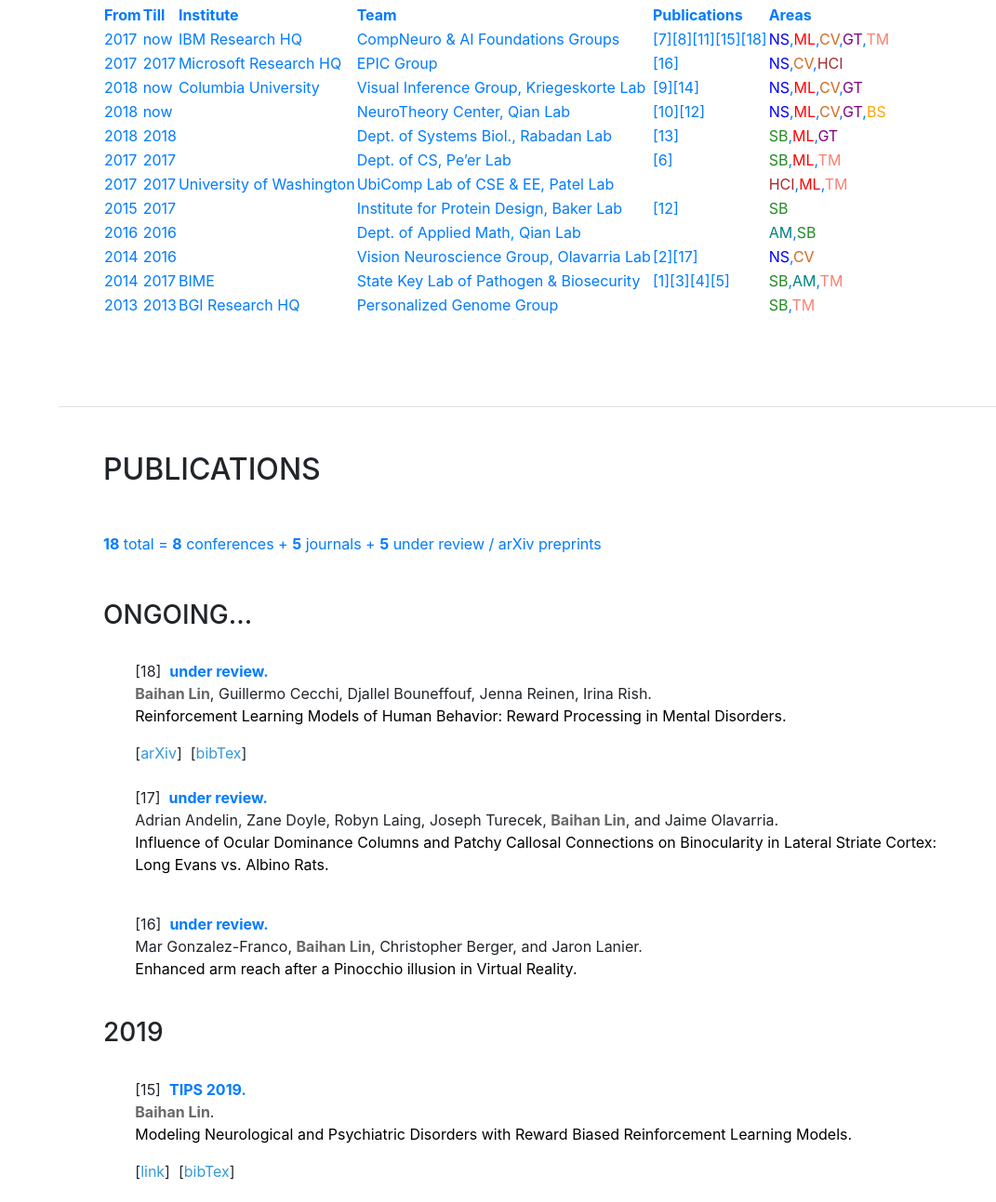
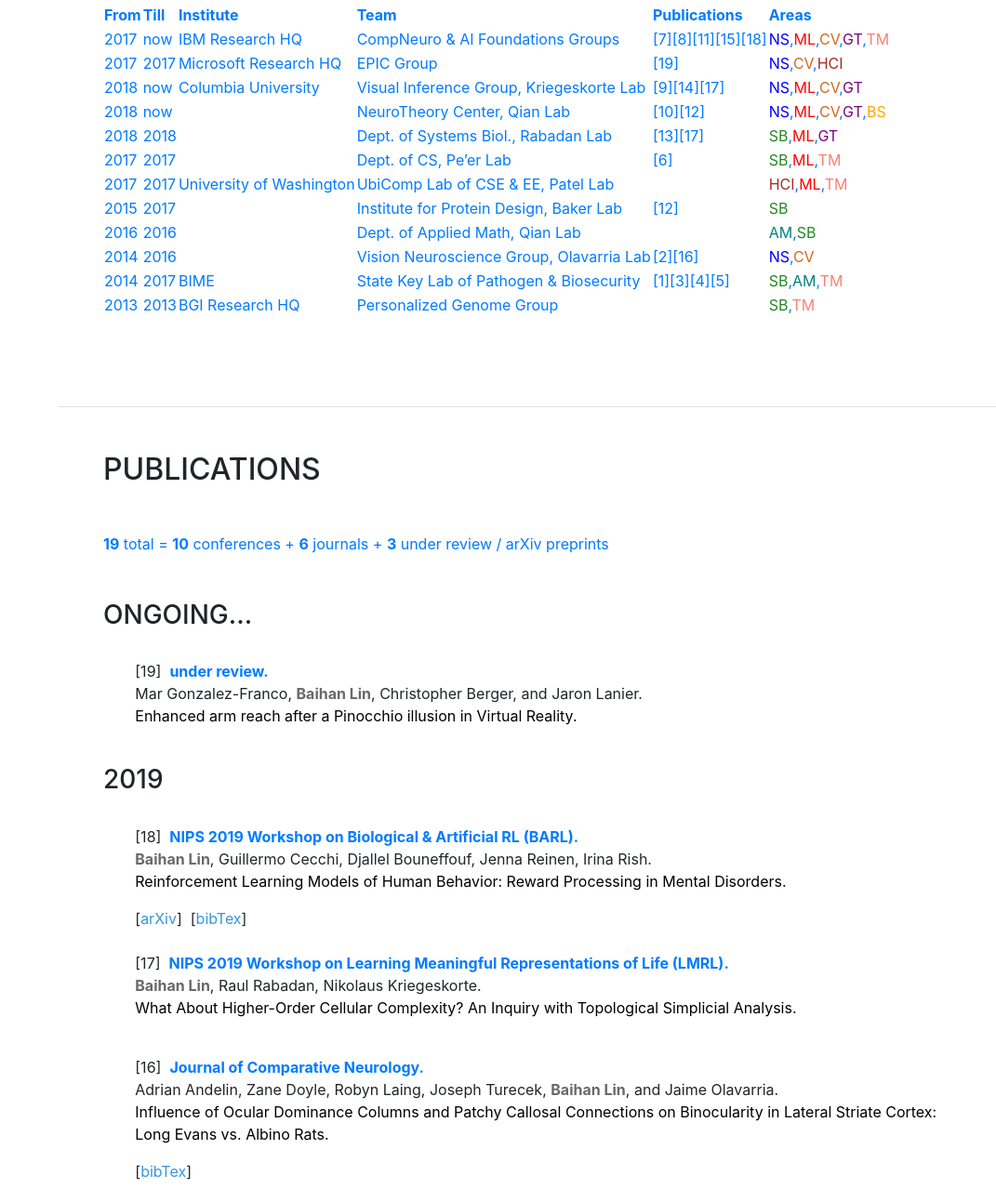
Before and after one commit to doerbeta/doerbeta.github.io, a website with bundled scripts: page index.html in a window 1280 px wide. Shown: the part 1195-2488 px from the top of the page at 93% size, without its empty margins (209-1280 px from the left). Built offline with nearby package versions, Linux system fonts and the light colour scheme; a web font is replaced by a local one.

Commit message:
update code

```diff
--- a/bibTex/andelin2019lack.txt
+++ b/bibTex/andelin2019lack.txt
@@ -1,6 +1,7 @@
 @article{andelin2019lack,
   title={Lack of Ocular Dominance Columns in Albino Rats Increases the Size of the Binocular Region in Striate Cortex},
   author={Andelin, Adrian and Doyle, Zane and Laing, Robyn and Turecek, Joseph and Lin, Baihan and Olavarria, Jaime},
-  journal={},
-  year={2019}
+  journal={Journal of Comparative Neurology},
+  year={2019},
+  publisher={Wiley Online Library}
 }
--- a/index.html
+++ b/index.html
@@ -133,7 +133,7 @@
             <a href="mailto:doerlbh@gmail.com">doerlbh@gmail.com</a>
           </div>
           <p class="mb-5 text-primary">
-            I am a Ph.D. candidate at <a href="https://ctn.zuckermaninstitute.columbia.edu/"><u>Center for Theoretical Neuroscience</u></a> and <a href="https://zuckermaninstitute.columbia.edu/"><u>Zuckerman Mind Brain Behavior Institute</u></a> in Columbia University, co-advised by <a href="https://zuckermaninstitute.columbia.edu/nikolaus-kriegeskorte-phd"><u>Prof. Nikolaus Kriegeskorte</u></a> and <a href="https://zuckermaninstitute.columbia.edu/ning-qian-phd"><u>Prof. Ning Qian</u></a>. I am interested in a variety of stuff ranging from geometric topology and dynamical systems to Bayesian statistics and machine learning, as well as their applications to neuroscience, genomics, and cognitive sciences.  </p>
+            I am a Ph.D. candidate at <a href="https://ctn.zuckermaninstitute.columbia.edu/"><u>Center for Theoretical Neuroscience</u></a> and <a href="https://zuckermaninstitute.columbia.edu/"><u>Zuckerman Mind Brain Behavior Institute</u></a> in Columbia University, co-advised by <a href="https://zuckermaninstitute.columbia.edu/nikolaus-kriegeskorte-phd"><u>Prof. Nikolaus Kriegeskorte</u></a> and <a href="https://zuckermaninstitute.columbia.edu/ning-qian-phd"><u>Prof. Ning Qian</u></a>. I am interested in a variety of stuff ranging from geometric topology and dynamical systems to Bayesian statistics and machine learning, as well as their applications to neuroscience, genomics, and cognitive sciences. Most recently, I am developing neuroscience-inspired AI systems and applying ML to understand human brains (Neuro <-> AI).   </p>
 
             <p class="mb-5 text-primary">I graduated from the University of Washington, Seattle (UW), as part of the NIH-funded Computational Neuroscience Training Program, with B.S. in Applied & Computational Mathematics and B.A. in Psychology with Honors. I still maintain close collaborations and affliations with <a href="https://systemsbiology.columbia.edu/people/baihan-lin"><u>Columbia Department of Systems Biology</u></a> and <a href="https://amath.washington.edu/people/baihan-lin"><u>UW Department of Applied Mathematics</u></a>.
             </p>
@@ -158,7 +158,7 @@
 
         <p class="mb-5 text-primary">
 
-        I am very grateful to have mentors and collaborators with whom I have the honor to work on various interesting problems spanning vision neuroscience, mathematical biology, genome sciences, protein design, artificial intelligence, computational psychiatry and human-computer interaction. I also maintain close industrial collaborations with IBM Research and Microsoft Research.  </p>
+        I am very grateful to have mentors and collaborators with whom I have the honor to work on various interesting problems spanning vision neuroscience, mathematical biology, artificial intelligence, reinforcement learning, genome sciences, protein design, computational psychiatry, and human-computer interaction. I also maintain close industrial collaborations with IBM Research and Microsoft Research.  </p>
 
         <p class="mb-5 text-primary">
           Research by areas: <span style="color: blue;"> neuroscience (NS)</span>, <span style="color: red;">machine learning (ML)</span>, <span style="color: chocolate;"> computer vision (CV)</span>, <span style="color: purple;"> geometric topology (GT)</span>, <span style="color: forestgreen;"> systems biology (SB)</span>, <span style="color: teal;"> applied mathematics (AM)</span>, <span style="color: brown;"> human-computer interaction (HCI)</span>, <span style="color: orange;"> Bayesian statistics (BS)</span>, <span style="color: salmon;"> translational medicine (TM) </span>.
@@ -171,13 +171,13 @@
 
             <tr><td>2017</td><td>now</td><td>IBM Research HQ</td><td>CompNeuro & AI Foundations Groups</td><td><a href="#p7">[7]</a><a href="#p8">[8]</a><a href="#p11">[11]</a><a href="#p15">[15]</a><a href="#p18">[18]</a></td><td><span style="color: blue;">NS</span>,<span style="color: red;">ML</span>,<span style="color: chocolate;">CV</span>,<span style="color: purple;">GT</span>,<span style="color: salmon;">TM</span> </td></tr>
 
-            <tr><td>2017</td><td>2017</td><td>Microsoft Research HQ</td><td>EPIC Group</td><td><a href="#p16">[16]</a></td><td><span style="color: blue;">NS</span>,<span style="color: chocolate;">CV</span>,<span style="color: brown;">HCI</span></td></tr>
+            <tr><td>2017</td><td>2017</td><td>Microsoft Research HQ</td><td>EPIC Group</td><td><a href="#p19">[19]</a></td><td><span style="color: blue;">NS</span>,<span style="color: chocolate;">CV</span>,<span style="color: brown;">HCI</span></td></tr>
 
-            <tr><td>2018</td><td>now</td><td>Columbia University</td><td> Visual Inference Group, Kriegeskorte Lab </td><td><a href="#p9">[9]</a><a href="#p14">[14]</a></td><td><span style="color: blue;">NS</span>,<span style="color: red;">ML</span>,<span style="color: chocolate;">CV</span>,<span style="color: purple;">GT</span> </td></tr>
+            <tr><td>2018</td><td>now</td><td>Columbia University</td><td> Visual Inference Group, Kriegeskorte Lab </td><td><a href="#p9">[9]</a><a href="#p14">[14]</a><a href="#p17">[17]</a></td><td><span style="color: blue;">NS</span>,<span style="color: red;">ML</span>,<span style="color: chocolate;">CV</span>,<span style="color: purple;">GT</span> </td></tr>
 
             <tr><td>2018</td><td>now</td><td> </td><td> NeuroTheory Center, Qian Lab </td><td><a href="#p10">[10]</a><a href="#p12">[12]</a></td><td><span style="color: blue;">NS</span>,<span style="color: red;">ML</span>,<span style="color: chocolate;">CV</span>,<span style="color: purple;">GT</span>,<span style="color: orange;">BS</span> </td></tr>
 
-            <tr><td>2018</td><td>2018</td><td> </td><td> Dept. of Systems Biol., Rabadan Lab </td><td><a href="#p13">[13]</a></td><td><span style="color: forestgreen;">SB</span>,<span style="color: red;">ML</span>,<span style="color: purple;">GT</span> </td></tr>
+            <tr><td>2018</td><td>2018</td><td> </td><td> Dept. of Systems Biol., Rabadan Lab </td><td><a href="#p13">[13]</a><a href="#p17">[17]</a></td><td><span style="color: forestgreen;">SB</span>,<span style="color: red;">ML</span>,<span style="color: purple;">GT</span> </td></tr>
 
             <tr><td>2017</td><td>2017</td><td> </td><td> Dept. of CS, Pe’er Lab </td><td><a href="#p6">[6]</a></td><td><span style="color: forestgreen;">SB</span>,<span style="color: red;">ML</span>,<span style="color: salmon;">TM</span> </td></tr>
 
@@ -187,7 +187,7 @@
 
             <tr><td>2016</td><td>2016</td><td></td><td> Dept. of Applied Math, Qian Lab </td><td></td><td><span style="color: teal;">AM</span>,<span style="color: forestgreen;">SB</span></td></tr>
 
-            <tr><td>2014</td><td>2016</td><td></td><td> Vision Neuroscience Group, Olavarria Lab </td><td><a href="#p2">[2]<a><a href="#p17">[17]</a></td><td><span style="color: blue;">NS</span>,<span style="color: chocolate;">CV</span> </td></tr>
+            <tr><td>2014</td><td>2016</td><td></td><td> Vision Neuroscience Group, Olavarria Lab </td><td><a href="#p2">[2]<a><a href="#p16">[16]</a></td><td><span style="color: blue;">NS</span>,<span style="color: chocolate;">CV</span> </td></tr>
 
             <tr><td>2014</td><td>2017</td><td>BIME </td><td> State Key Lab of Pathogen & Biosecurity </td><td><a href="#p1">[1]</a><a href="#p3">[3]<a><a href="#p4">[4]</a><a href="#p5">[5]</a></td><td><span style="color: forestgreen;">SB</span>,<span style="color: teal;">AM</span>,<span style="color: salmon;">TM</span></td></tr>
 
@@ -277,34 +277,14 @@
 
           <h2 class="mb-5">Publications</h2>
 
-          <p class="mb-5 text-primary"> <b>18</b> total = <b>8</b> conferences + <b>5</b> journals + <b>5</b> under review / arXiv preprints &nbsp; </p>
+          <p class="mb-5 text-primary"> <b>19</b> total = <b>10</b> conferences + <b>6</b> journals + <b>3</b> under review / arXiv preprints &nbsp; </p>
 
           <h3> ongoing...</h3> <br />
           <ul class="fa-ul mb-0">
 
             <li>
-              <!-- <i class="fa-li fa fa-conference"></i> -->
-              [18]&nbsp; <b class="text-primary" id="p18"> under review. &nbsp; </b><br />
-              <b><span style="color: dimgray;">Baihan Lin</span></b>, Guillermo Cecchi, Djallel Bouneffouf, Jenna Reinen, Irina Rish. <br />
-              <p style="color:black"> Reinforcement Learning Models of Human Behavior: Reward Processing in Mental Disorders. </p>
-              [<a href="https://arxiv.org/abs/1906.11286" style="color:#3498db">arXiv</a>]&nbsp;
-              [<a href="./bibTex/lin2019reinforce.txt"  style="color:#3498db">bibTex</a>]&nbsp;
-              <!-- [<a href="https://app.box.com/s/ttijx4zrpvkxhtdm5cwei3a7ccav4w4v"  style="color:#3498db">code</a>]&nbsp; -->
-            </li>  <br />
-
-            <li>
               <!-- <i class="fa-li fa fa-journal"></i> -->
-              [17]&nbsp;  <b class="text-primary" id="p17"> under review. &nbsp; </b> <br />
-              Adrian Andelin, Zane Doyle, Robyn Laing, Joseph Turecek, <b><span style="color: dimgray;">Baihan Lin</span></b>, and Jaime Olavarria. <br />
-              <p style="color:black"> Influence of Ocular Dominance Columns and Patchy Callosal Connections on Binocularity in Lateral Striate Cortex: Long Evans vs. Albino Rats. </p>
-              <!-- [<a href="" style="color:#3498db">arXiv</a>]&nbsp; -->
-              <!-- [<a href="./bibTex/andelin2019lack.txt"  style="color:#3498db">bibTex</a>]&nbsp; -->
-              <!-- [<a href=""  style="color:#3498db">code</a>]&nbsp; -->
-            </li>  <br />
-
-            <li>
-              <!-- <i class="fa-li fa fa-journal"></i> -->
-              [16]&nbsp;  <b class="text-primary" id="p16"> under review. &nbsp; </b> <br />
+              [19]&nbsp;  <b class="text-primary" id="p19"> under review. &nbsp; </b> <br />
               Mar Gonzalez-Franco, <b><span style="color: dimgray;">Baihan Lin</span></b>, Christopher Berger, and Jaron Lanier. <br />
               <p style="color:black"> Enhanced arm reach after a Pinocchio illusion in Virtual Reality. </p>
               <!-- [<a href="" style="color:#3498db">arXiv</a>]&nbsp; -->
@@ -317,6 +297,36 @@
 
           <h3> 2019 </h3> <br />
           <ul class="fa-ul mb-0">
+
+            <li>
+              <!-- <i class="fa-li fa fa-conference"></i> -->
+              [18]&nbsp; <b class="text-primary" id="p18"> NIPS 2019 Workshop on Biological & Artificial RL (BARL). &nbsp; </b><br />
+              <b><span style="color: dimgray;">Baihan Lin</span></b>, Guillermo Cecchi, Djallel Bouneffouf, Jenna Reinen, Irina Rish. <br />
+              <p style="color:black"> Reinforcement Learning Models of Human Behavior: Reward Processing in Mental Disorders. </p>
+              [<a href="https://arxiv.org/abs/1906.11286" style="color:#3498db">arXiv</a>]&nbsp;
+              [<a href="./bibTex/lin2019reinforce.txt"  style="color:#3498db">bibTex</a>]&nbsp;
+              <!-- [<a href="https://app.box.com/s/ttijx4zrpvkxhtdm5cwei3a7ccav4w4v"  style="color:#3498db">code</a>]&nbsp; -->
+            </li>  <br />
+
+            <li>
+              <!-- <i class="fa-li fa fa-conference"></i> -->
+              [17]&nbsp; <b class="text-primary" id="p17"> NIPS 2019 Workshop on Learning Meaningful Representations of Life (LMRL). &nbsp; </b><br />
+              <b><span style="color: dimgray;">Baihan Lin</span></b>, Raul Rabadan, Nikolaus Kriegeskorte. <br />
+              <p style="color:black"> What About Higher-Order Cellular Complexity? An Inquiry with Topological Simplicial Analysis. </p>
+              <!-- [<a href="https://arxiv.org/abs/1906.11286" style="color:#3498db">arXiv</a>]&nbsp; -->
+              <!-- [<a href="./bibTex/lin2019what.txt"  style="color:#3498db">bibTex</a>]&nbsp; -->
+              <!-- [<a href="https://app.box.com/s/ttijx4zrpvkxhtdm5cwei3a7ccav4w4v"  style="color:#3498db">code</a>]&nbsp; -->
+            </li>  <br />
+
+            <li>
+              <!-- <i class="fa-li fa fa-journal"></i> -->
+              [16]&nbsp;  <b class="text-primary" id="p16"> Journal of Comparative Neurology. &nbsp; </b> <br />
+              Adrian Andelin, Zane Doyle, Robyn Laing, Joseph Turecek, <b><span style="color: dimgray;">Baihan Lin</span></b>, and Jaime Olavarria. <br />
+              <p style="color:black"> Influence of Ocular Dominance Columns and Patchy Callosal Connections on Binocularity in Lateral Striate Cortex: Long Evans vs. Albino Rats. </p>
+              <!-- [<a href="" style="color:#3498db">arXiv</a>]&nbsp; -->
+              [<a href="./bibTex/andelin2019lack.txt"  style="color:#3498db">bibTex</a>]&nbsp;
+              <!-- [<a href=""  style="color:#3498db">code</a>]&nbsp; -->
+            </li>  <br />
 
             <li>
               <!-- <i class="fa-li fa fa-conference"></i> -->
@@ -606,11 +616,11 @@
     <section class="resume-section p-3 p-lg-5 d-flex flex-column" id="interests">
       <div class="my-auto">
         <h2 class="mb-5">Interests</h2>
-        <p class="mb-5 text-primary">I am always curious about the world and I like exploring new things. Although New York Manhattan is a much more crowded and monochromatic place than the scenic Seattle Washington with all the natural beauty, I try to maintain my hobbies in skateboarding and longbaording (well, kayaking is obviously not gonna happen here). Beyond my footsteps, I enjoy traveling to different places (so far only 3 continents reached) - I am planning a roadtrip across Northern Europe some time soon.</p>
+        <p class="mb-5 text-primary">I am always curious about the world and I like exploring new things. Although New York Manhattan is a much more crowded and monochromatic place than the scenic Seattle Washington with all the natural beauty, I try to maintain my hobbies in skateboarding and longbaording (well, kayaking is obviously not gonna happen here easily). Beyond my footsteps, I enjoy traveling to different places (so far only 3 continents reached) - I am planning a roadtrip across Northern Europe some time soon.</p>
 
-        <p class="mb-5 text-primary">Despite doing many theoretical research, I like making tangible things: woodworking, DIY, electronics and interior design. A recent woodwork project of mine is a <a href="https://www.instagram.com/p/BnnMfQcDjWI/?utm_source=ig_web_button_share_sheet"><u>modern sofa</u></a> (<a href="https://www.instagram.com/p/Bno19-ZjVSo/?utm_source=ig_web_button_share_sheet"><u>process</u></a>). </p>
+        <p class="mb-5 text-primary">Despite doing many theoretical research, I like making tangible things: woodworking, DIY, electronics and interior design. A recent woodwork project of mine is a <a href="https://www.instagram.com/p/BnnMfQcDjWI/?utm_source=ig_web_button_share_sheet"><u>modern sofa</u></a> (<a href="https://www.instagram.com/p/Bno19-ZjVSo/?utm_source=ig_web_button_share_sheet"><u>process</u></a>). As another project under development, I am creating tangible representations of high-dimensional interaction data (more details yet to come). </p>
 
-        <p class="mb-5 text-primary">Other than these life bits, I play flute and am currently learning guitar, the Jazz-style, (at least while my neighbors and <a href="https://www.instagram.com/neptunesnaptime/"><u>my cats</u></a> can still bear it). </p>
+        <p class="mb-5 text-primary">Other than these life bits, I play flute and am currently learning guitar, the Jazz-style, (at least while my neighbors and <a href="https://www.instagram.com/neptunesnaptime/"><u>my cats</u></a> can still bear it). ;) </p>
 
       </div>
     </section>
```
